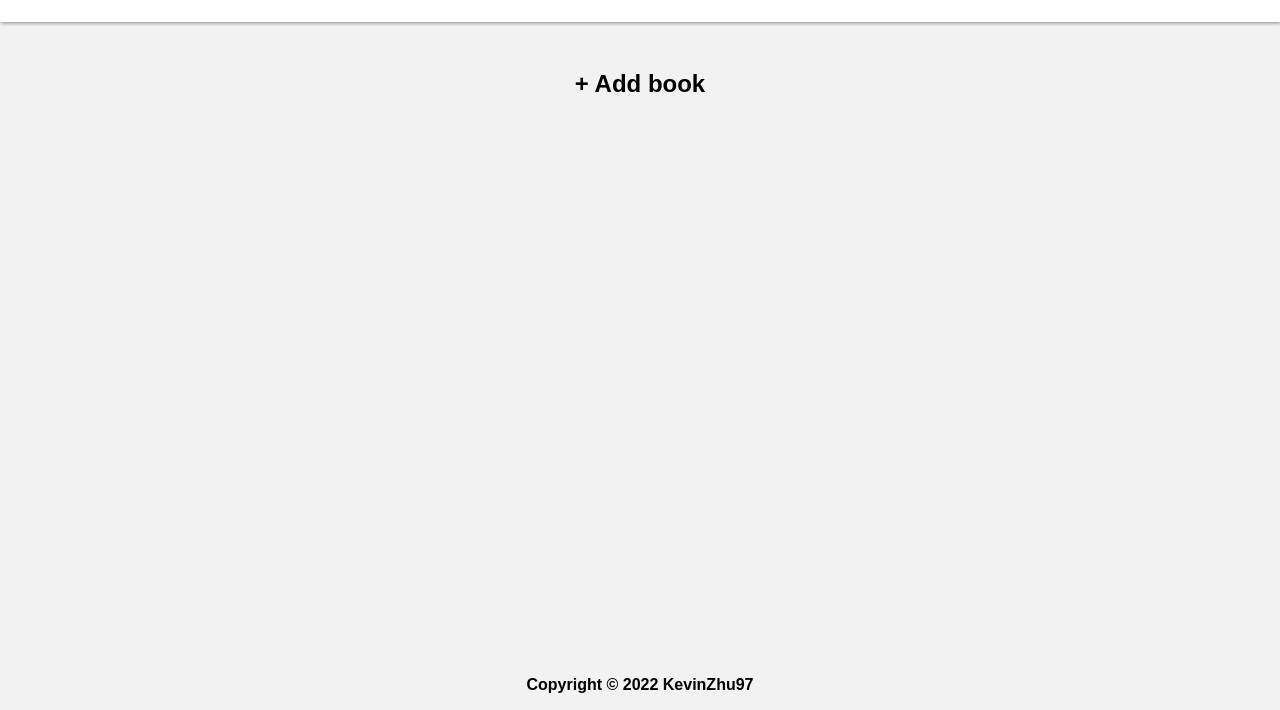
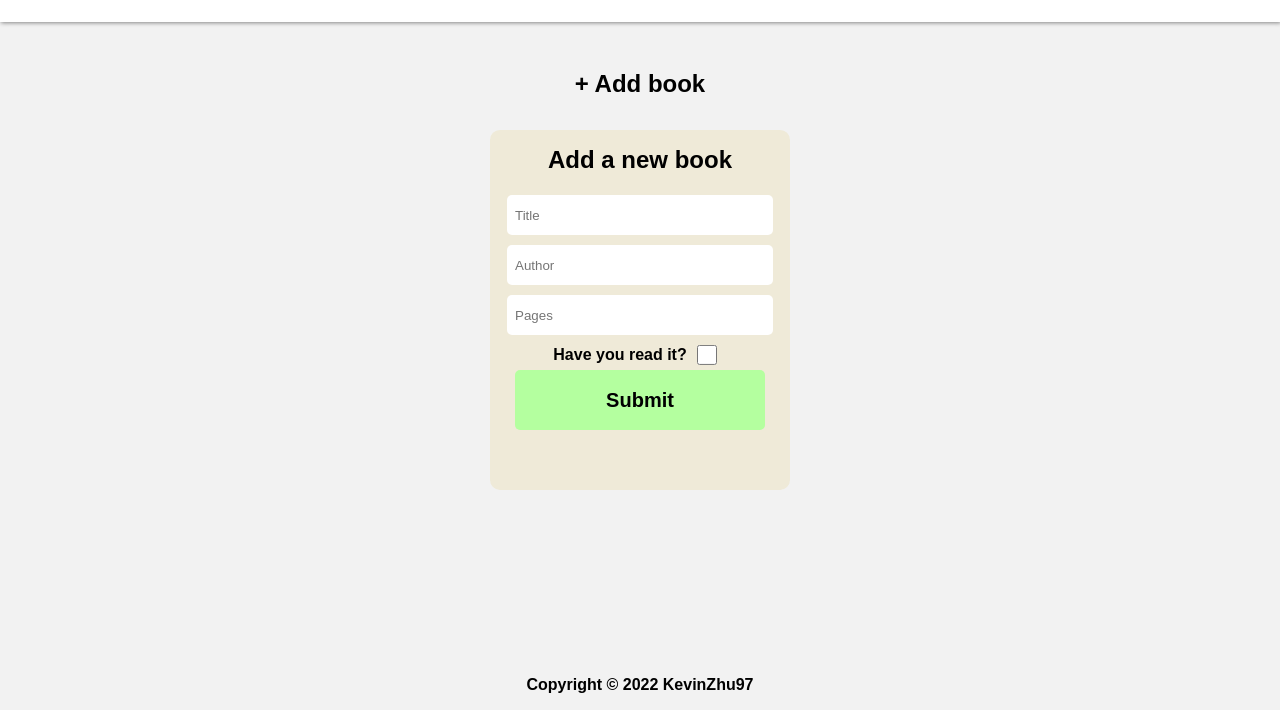
Before and after one commit to KevinZhu97/Library, a plain HTML site: page index.html in a window 1280 px wide. Both pictures are taken after a click on the button "+ Add book". Shown: the part 90-800 px from the top of the page. Drawn offline with Linux system fonts and the light colour scheme.

Commit message:
Add a better GUI by styling buttons and adding functionality through javascript

```diff
--- a/index.html
+++ b/index.html
@@ -8,15 +8,32 @@
     <title>Library</title>
 </head>
 <body>
+    <div class="pop-up" id="popup">
+            <h1>Add a new book</h1>
+            <form action="null">
+                <label for="title"></label>
+                <input type="text" id="title" placeholder="Title" class="active">
+                <label for="author"></label>
+                <input type="text" id="author" placeholder="Author" class="active">
+                <label for="pages"></label>
+                <input type="text" id="pages" placeholder="Pages" class="active">
+                <div class="isRead">
+                    <label for="isRead">Have you read it?</label>
+                    <input type="checkbox" id="isRead" class="active">
+                </div>
+                <button onclick="closePopup()" class="active">Submit</button>
+            </form>
+        </div>
     <div class="heading">
         <h1>library</h1>
         <button type="button">Log in</button>
     </div>
     <div class="content">
-        <button type="button">+ Add book</button>
+        <button class="btn-add" type="button" onclick="addBook()">+ Add book</button>
     </div>
     <div class="footer">
         <p>Copyright © 2022 KevinZhu97</p>
     </div>
+    <script src="javascript.js"></script>
 </body>
 </html>
--- a/javascript.js
+++ b/javascript.js
@@ -1,5 +1,21 @@
+
+//Open pop up to add books
+var popup = document.querySelector(".pop-up")
+
+function addBook() {
+    popup.classList.add("open-pop-up")
+}
+
+//Close pop up and create eventlistener for document
+var button = document.querySelector(".btn-add");
+document.body.addEventListener('click', function(e) {
+    if (!e.target.classList.contains('btn-add') && !e.target.classList.contains('pop-up') && !e.target.classList.contains('active')) {
+        popup.classList.remove("open-pop-up")
+    }
+});
 
 
+//Add book pop-up function
 
 
 // Book constructor
@@ -13,7 +29,7 @@ function Book(title, author, pages, read) {
     }
 }
 
-// Add book to myLibrary
+// Add book to myLibrary when click submit
 function addBookToLibrary() {
 
 }
--- a/styles.css
+++ b/styles.css
@@ -47,10 +47,6 @@ button:hover {
     width: 13rem;
 }
 
-.content button:hover {
-    background-color: #D0C9C0;
-}
-
 .footer {
     position: absolute;
     bottom: 0;
@@ -60,6 +56,68 @@ button:hover {
     font-family: Arial, Helvetica, sans-serif;
 }
 
+.pop-up {
+    position: absolute;
+    top: 50%;
+    right: 50%;
+    transform: translate(50%, -50%) scale(0.1);
+    visibility: hidden;
+    background-color: #EFEAD8;
+    border-radius: 10px;
+    display: flex;
+    flex-direction: column;
+    align-items: center;
+    width: 300px;
+    font-family: Arial, Helvetica, sans-serif;
+    font-size: .75rem;
+    transition: transform 0.4s, top 0.4s;
+}
+
+.open-pop-up {
+    transform: translate(50%, -50%) scale(1);
+    visibility: visible;
+}
+.pop-up form {
+    display: flex;
+    flex-direction: column;
+    align-items: center;
+    width: 300px;
+    height: 300px;
+}
+
+.pop-up input {
+    border-radius: 5px;
+    border: none;
+    padding: 0.5rem;
+    margin: 5px 10px;;
+    width: 250px;
+    height: 1.5rem;
+}
+
+.pop-up .isRead input {
+    width: 20px;
+    height: 20px;
+}
+
+.isRead {
+    display: flex;
+    align-items: center;
+    font-size: 1rem;
+    font-family: Arial, Helvetica, sans-serif;
+    font-weight: bold;
+}
+
+.pop-up button {
+    background-color: #B4FF9F;
+    width: 250px;
+    height: 60px;
+    border: none;
+    border-radius: 5px;
+    font-weight: bold;
+    font-family: Arial, Helvetica, sans-serif;
+    font-size: 1.25rem;
+}
+
 button:hover {
     background-color: #D0C9C0;
 }
```
